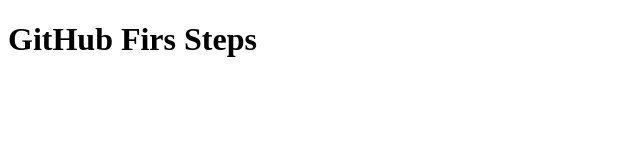
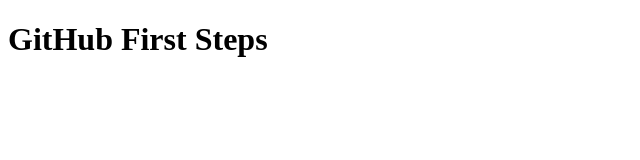
Before and after one commit to TofiiiB/TofiiiB.github.io, a plain HTML site: page index.html in a window 1280 px wide. Shown: the full height of the page, 0-640 px from the left. Drawn offline with Linux system fonts and the light colour scheme.

Commit message:
First steps Real

```diff
--- a/index.html
+++ b/index.html
@@ -6,6 +6,6 @@
         </title>
     </head>
     <body>
-        <h1>GitHub Firs Steps</h1>
+        <h1>GitHub First Steps</h1>
     </body>
 </html>
```
